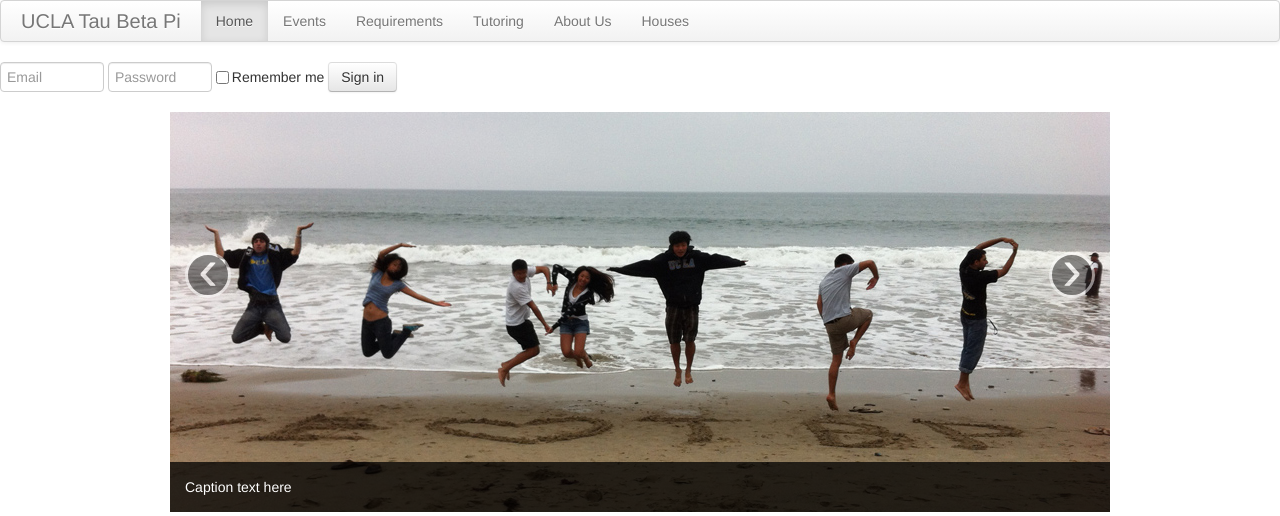
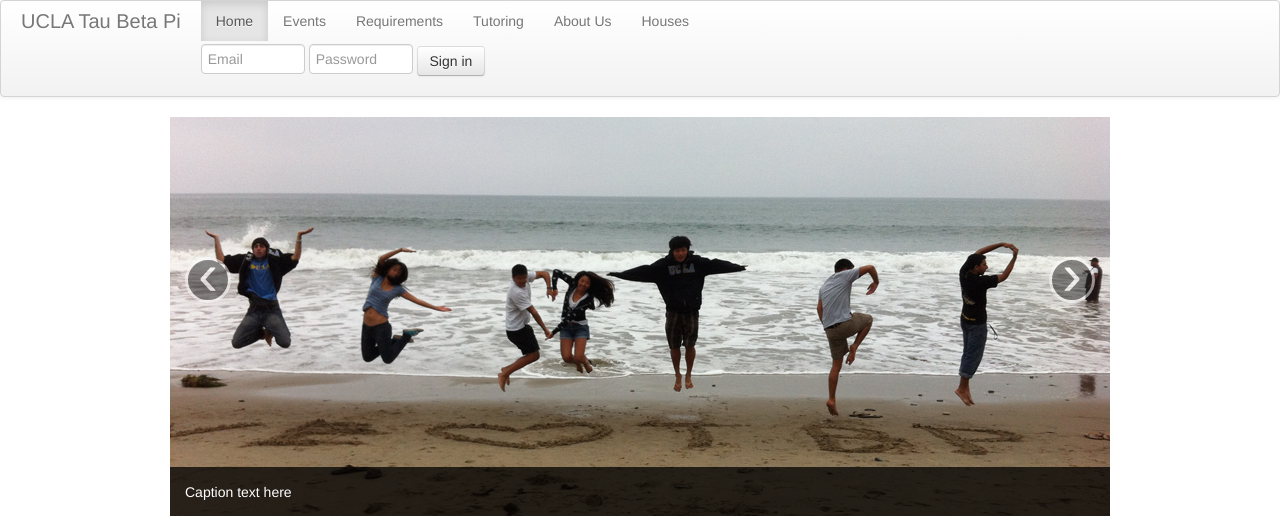
Before and after one commit to shannonjmtan/tbpsite, a PHP site: page / in a window 1280 px wide. Shown: the top 516 px of the page. Run offline with PHP 8.4, Linux system fonts and the light colour scheme.

Commit message:
Moved login form

```diff
--- a/navbar.php
+++ b/navbar.php
@@ -8,14 +8,12 @@
 	  <li><a href="#">Tutoring</a></li>
 	  <li><a href="#">About Us</a></li>
 	  <li><a href="#">Houses</a></li>
+
+      <form class="form-inline">
+        <input type="text" class="input-small" placeholder="Email">
+        <input type="password" class="input-small" placeholder="Password">
+        <button type="submit" class="btn">Sign in</button>
+      </form>
 	</ul>
   </div>
 </div>
-<form class="form-inline">
-  <input type="text" class="input-small" placeholder="Email">
-  <input type="password" class="input-small" placeholder="Password">
-  <label class="checkbox">
-    <input type="checkbox"> Remember me
-  </label>
-  <button type="submit" class="btn">Sign in</button>
-</form>
```
